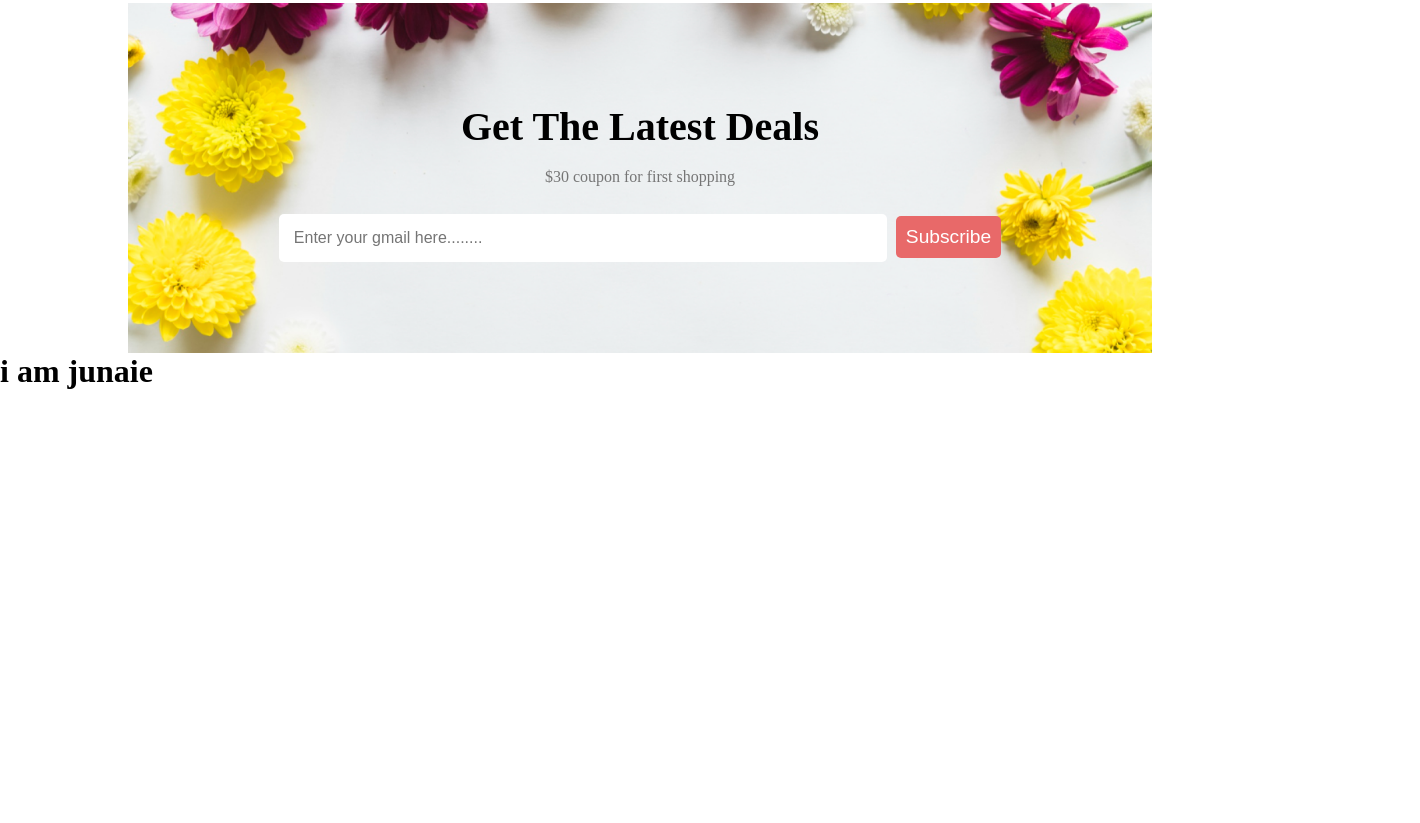
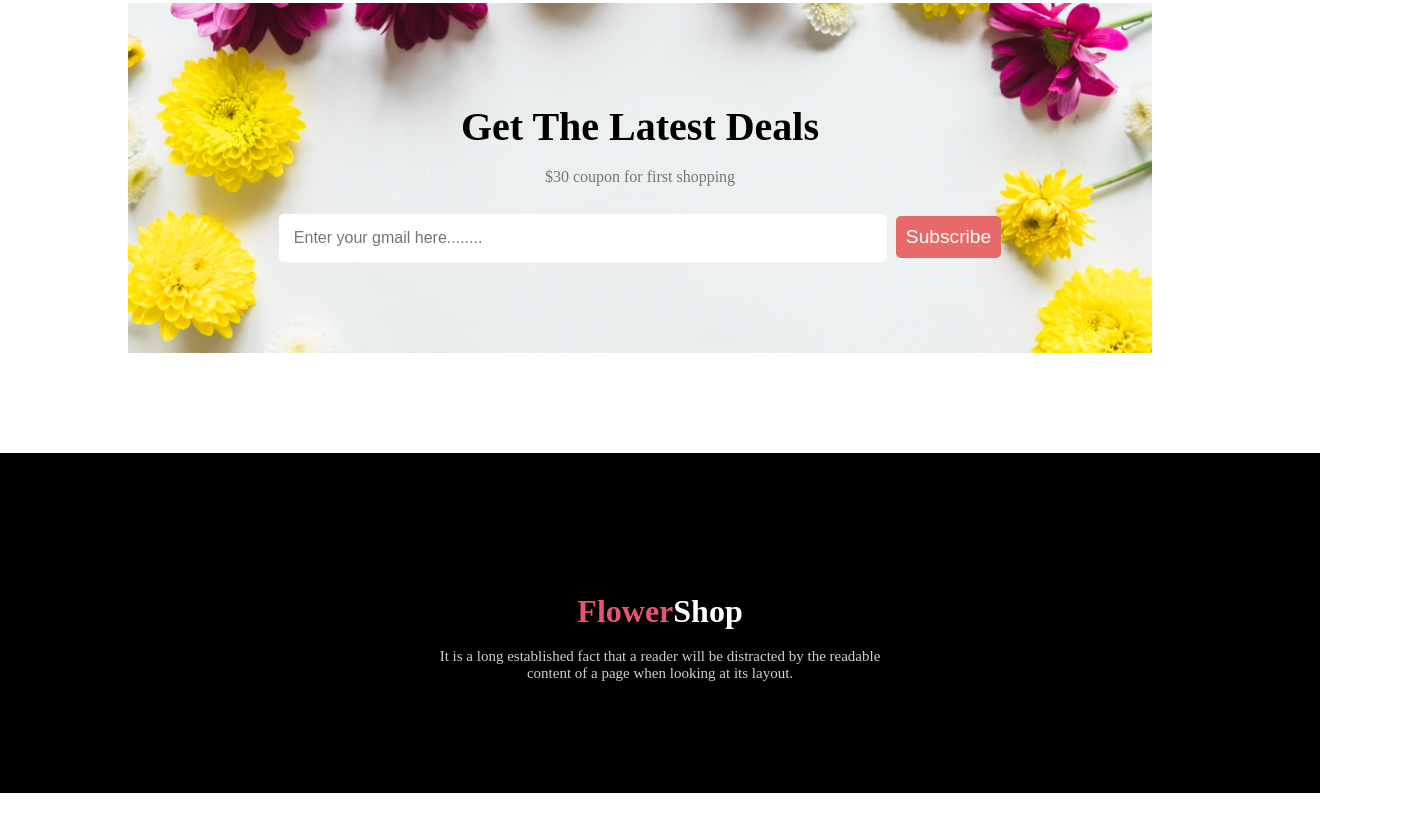
Before and after one commit to xunaiet-faruk/first-asintment, a plain HTML site: page index.html in a window 1280 px wide. Shown: the part 1792-2615 px from the top of the page, 1420 px wide, since content can reach past the window. Before the commit the page ends 2182 px from the top, so only its background shows below. Drawn offline with Linux system fonts and the light colour scheme.

Commit message:
this is footer

```diff
--- a/index.html
+++ b/index.html
@@ -76,6 +76,12 @@
         </main>
 
         <footer>
-<h1> i am junaie </h1>        </footer>
+            <div class="footer-container">
+                <h1 class="fotter-h"> <span class="spam"> Flower</span>Shop</h1><br>
+                <p class="fotter-p"> It is a long established fact that a reader will be distracted by the readable
+                    <br>content of a page when looking at its layout.</p> <br
+                    <p class="fotter-para">@2020-2023, FlowerShop.com. All rights reserved.</p>
+</div>
+        </footer>
 </body>
 </html>
--- a/style.css
+++ b/style.css
@@ -10,7 +10,7 @@
         justify-content: center;
         align-items: center;
         background-color:#E554731A;
-        width: 1420px;
+        width: 1320px;
         height:700px;
 
 
@@ -67,7 +67,7 @@ margin-top: 128px;
 align-items: center;
 justify-content: center;
 height: 400px;
-width: 100%;
+width: 1320px;
 gap: 50px;
 
     }
@@ -169,3 +169,40 @@ font-weight: 800px;
 
 color:#757575;
 }
+
+.spam{
+
+
+    color:#E55473;
+
+}
+    .footer-container{
+
+background-color: black;
+height:200px;
+width:1320px;
+margin-top: 100px;
+text-align: center;
+margin-bottom: 30px;
+padding-top:140px;
+
+    }
+
+    .fotter-h{
+color:white;
+margin: 0 auto;
+
+    }
+
+    .fotter-p{
+
+        color:#d2cece;
+        font-size: 15px;
+
+
+    }
+.fotter-para{
+
+    color:#a39f9f;
+    font-size: 10px;
+}
```
